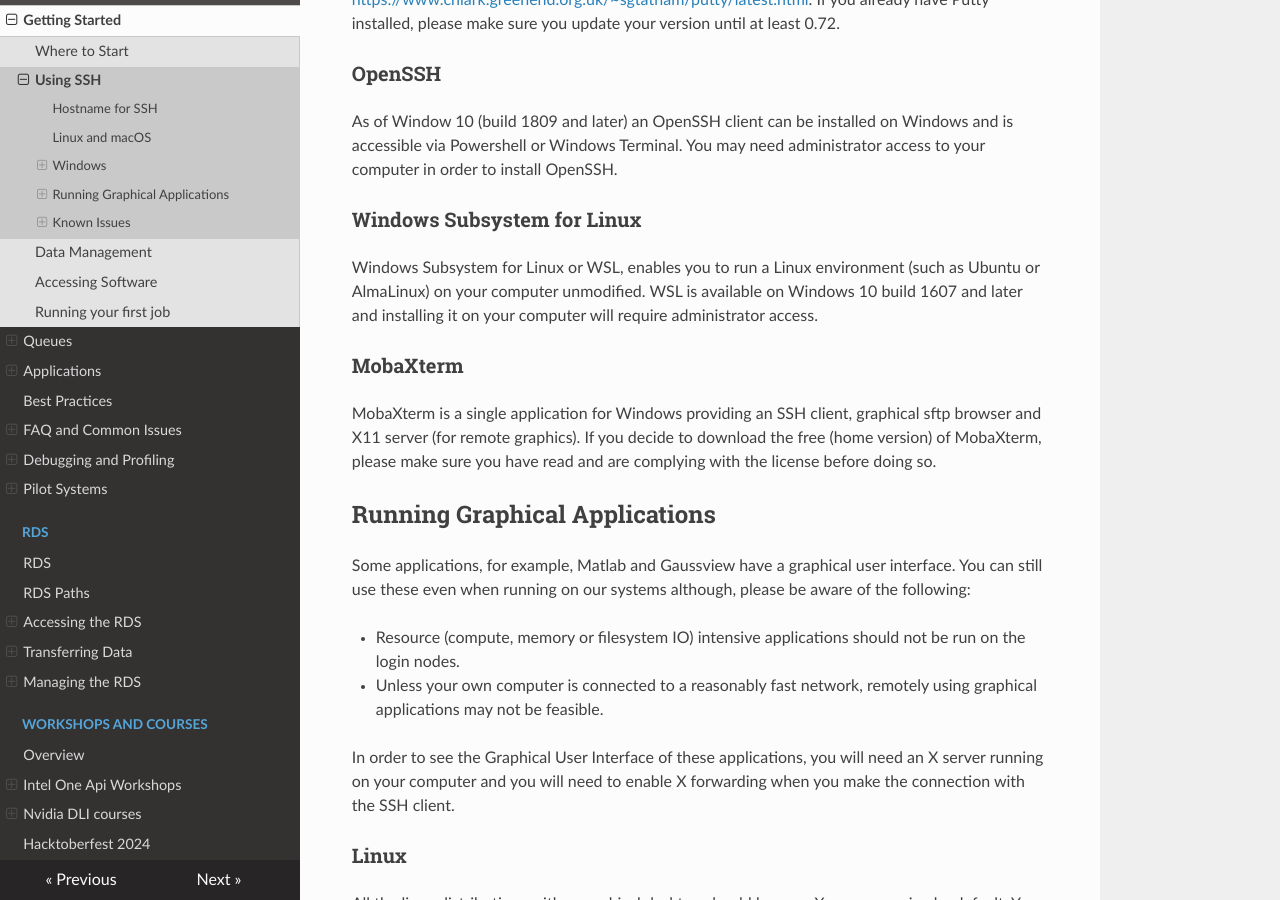
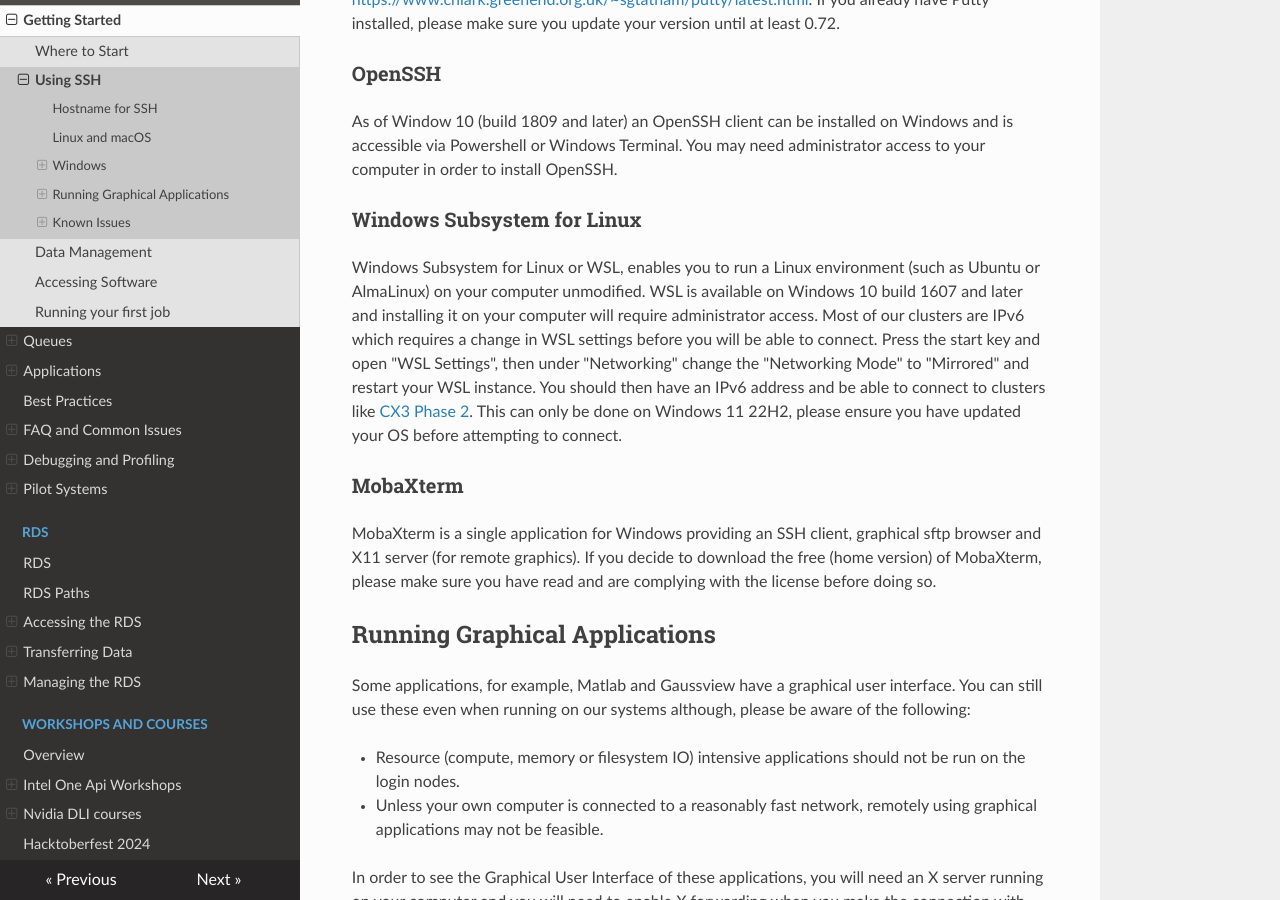
Before and after one commit to ImperialCollegeLondon/icl-rcs-user-guide, an MkDocs documentation site: the page built from docs/hpc/getting-started/using-ssh.md, in a window 1280 px wide and 900 px high, scrolled down 1006 px. Built offline with MkDocs 1.6.1, drawn with Linux system fonts in a browser that asks for light colours; nearby versions of some CDN libraries.

Commit message:
Using WSL to connect to IPv6 servers (#35)
* Chanaged wsl link to a more generic one

* WSL Mirrored setting

* Users need 22H2

```diff
--- a/docs/hpc/getting-started/using-ssh.md
+++ b/docs/hpc/getting-started/using-ssh.md
@@ -36,7 +36,7 @@ As of Window 10 (build 1809 and later) an OpenSSH client can be installed on Win
 
 ### Windows Subsystem for Linux
 
-Windows Subsystem for Linux or WSL, enables you to run a Linux environment (such as Ubuntu or AlmaLinux) on your computer unmodified. WSL is available on Windows 10 build 1607 and later and installing it on your computer will require administrator access.
+Windows Subsystem for Linux or WSL, enables you to run a Linux environment (such as Ubuntu or AlmaLinux) on your computer unmodified. WSL is available on Windows 10 build 1607 and later and installing it on your computer will require administrator access. Most of our clusters are IPv6 which requires a change in WSL settings before you will be able to connect. Press the start key and open "WSL Settings", then under "Networking" change the "Networking Mode" to "Mirrored" and restart your WSL instance. You should then have an IPv6 address and be able to connect to clusters like [CX3 Phase 2](../pilot/cx3-phase2.md). This can only be done on Windows 11 22H2, please ensure you have updated your OS before attempting to connect.
 
 ### MobaXterm
 
```
Also changed, not shown: docs/support/using-linux/command-line.md (+1 -1 lines).
